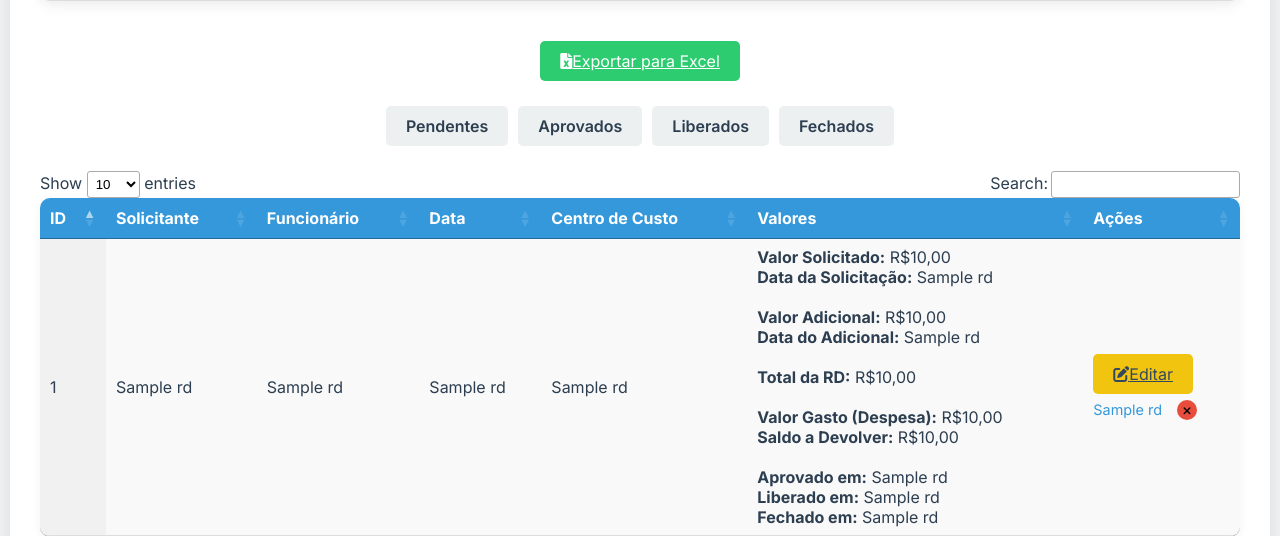
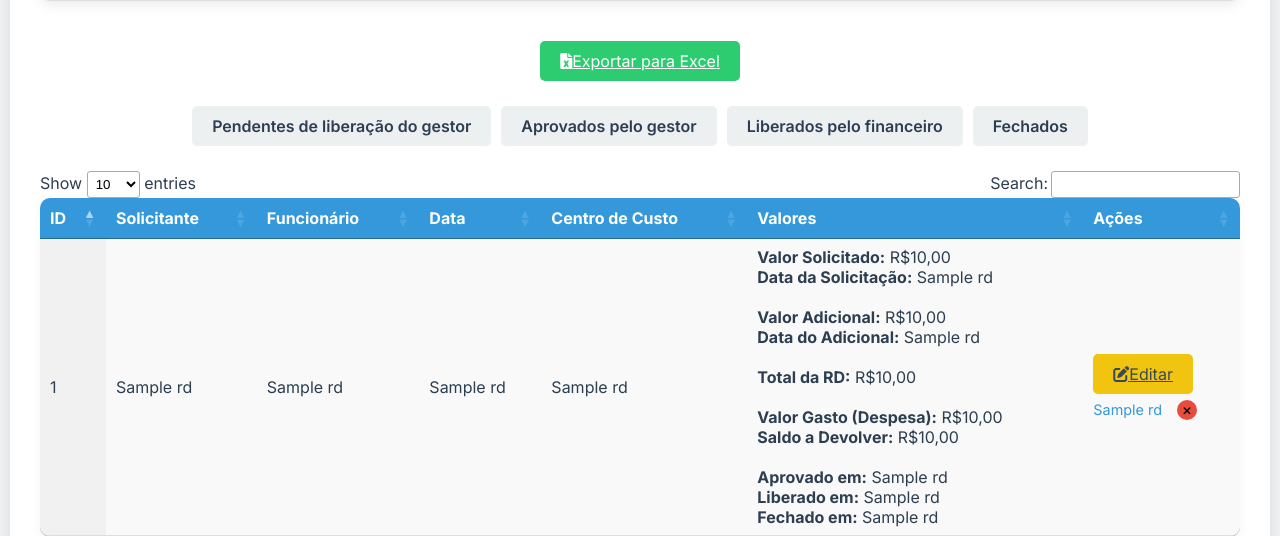
Before and after one commit to Andresaldanha3510/PROGRAMARD, a Flask app: page / in a window 1280 px wide. Shown: the part 1037-1573 px from the top of the page. Run offline with Flask 3, Linux system fonts and the light colour scheme; the visitor is signed in with stand-in values (Sample User, id 1); a database or web service that is not in the repository returns one stand-in record (values such as "Sample title"); some libraries are stand-ins or nearby versions.

Commit message:
Add files via upload

```diff
--- a/templates/index.html
+++ b/templates/index.html
@@ -526,9 +526,9 @@
 
             <!-- Rótulos (labels) das abas -->
             <div class="tab-labels">
-                <label for="tab1">Pendentes</label>
-                <label for="tab2">Aprovados</label>
-                <label for="tab3">Liberados</label>
+                <label for="tab1">Pendentes de liberação do gestor</label>
+                <label for="tab2">Aprovados pelo gestor</label>
+                <label for="tab3">Liberados pelo financeiro</label>
                 <label for="tab4">Fechados</label>
             </div>
 
```
